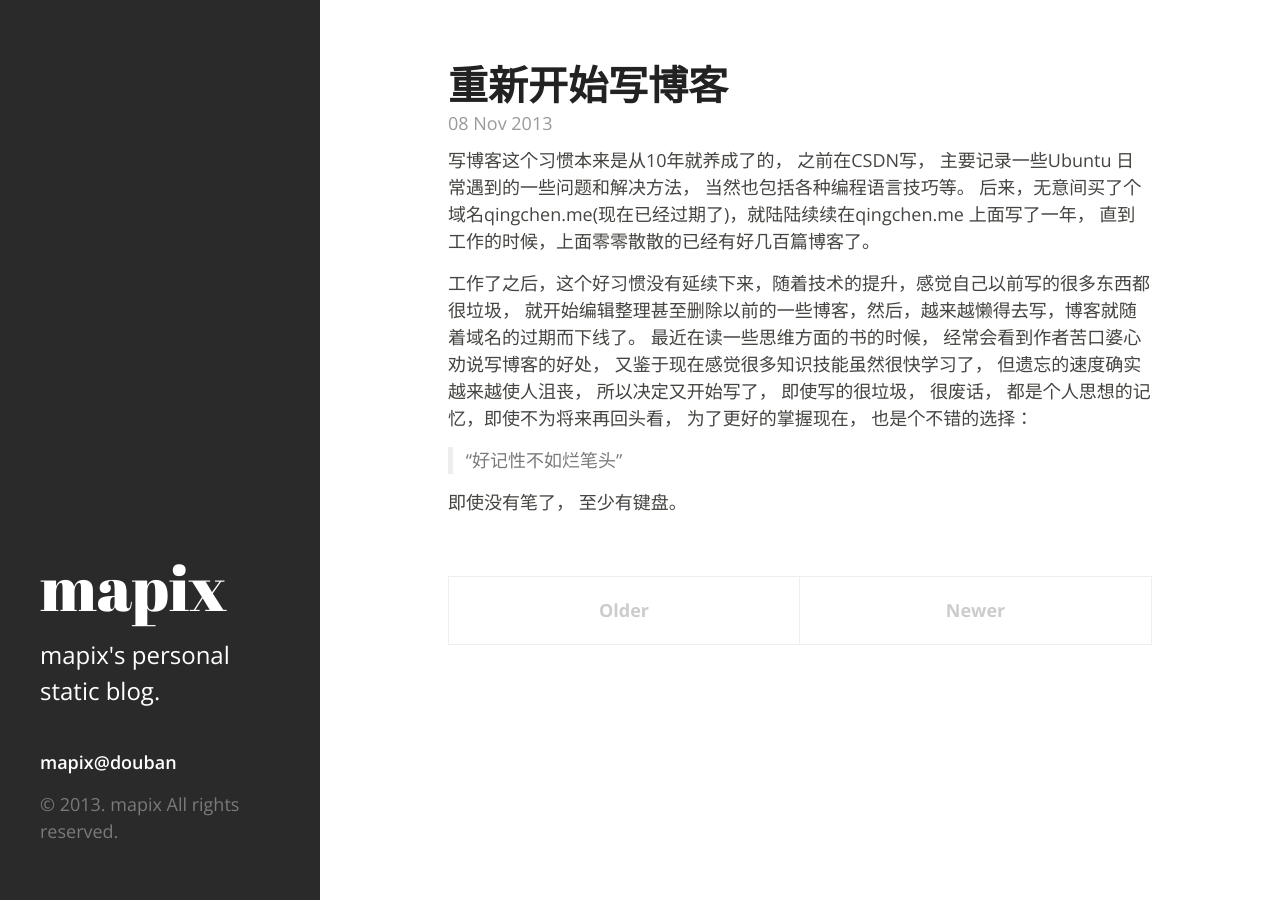
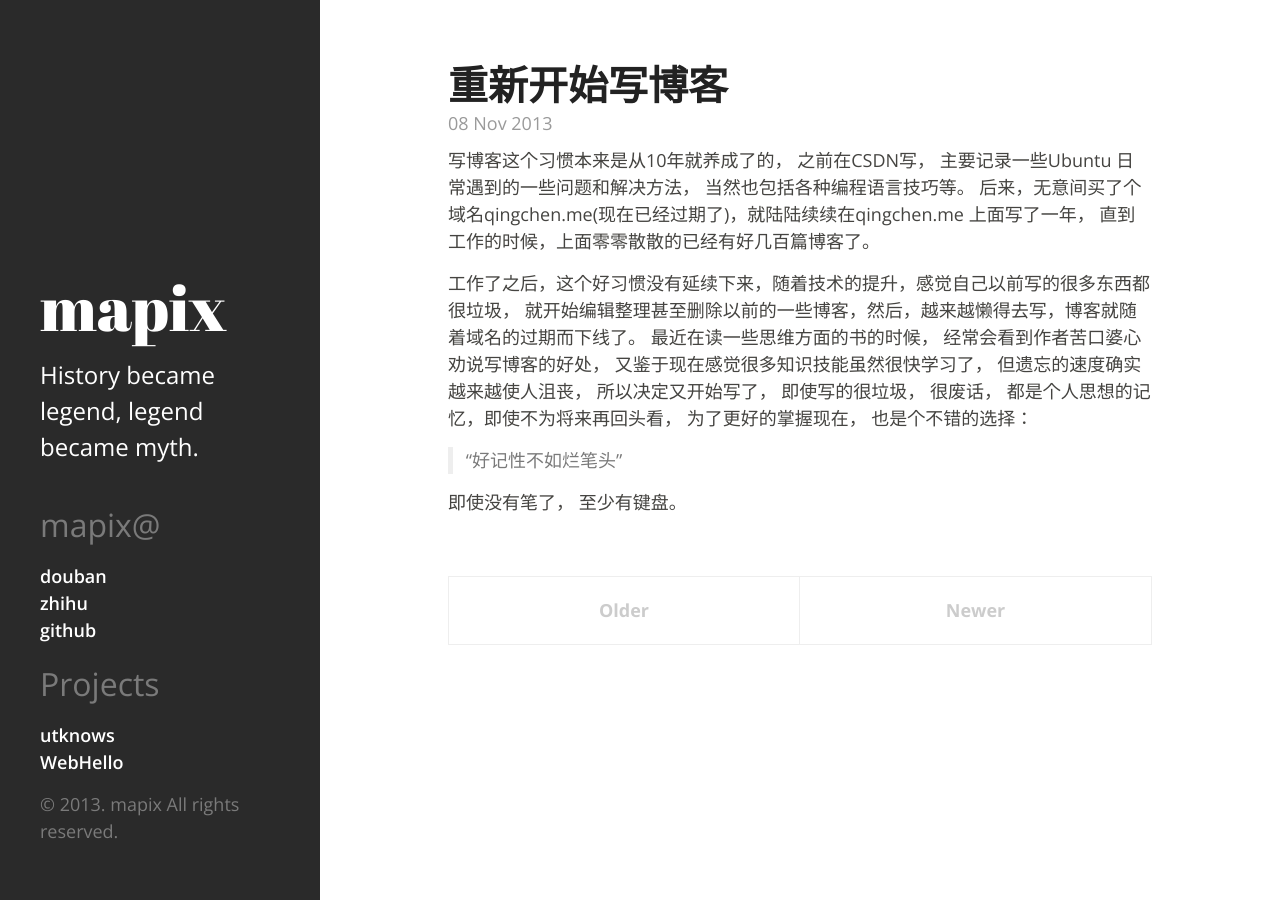
Before and after one commit to mapix/blog, a Jekyll site: the page built from index.html, in a window 1280 px wide. Built offline with Jekyll 4.4.1, drawn with Linux system fonts in a browser that asks for light colours; Markdown is read by kramdown in place of the engine named in the settings; the list of posts is cut into pages by our own code.

Commit message:
add project lins

```diff
--- a/_layouts/default.html
+++ b/_layouts/default.html
@@ -27,12 +27,27 @@
     <header class="masthead">
       <div class="masthead-inner">
         <h1>mapix</h1>
-        <p class="lead">mapix's personal static blog.</p>
-
+        <p class="lead">History became legend, legend became myth.</p>
         <div class="colophon">
+           <h2>mapix@</h2>
           <ul class="colophon-links">
             <li>
-              <a target="_blank" href="http://www.douban.com/people/mapix/">mapix@douban</a>
+              <a target="_blank" href="http://www.douban.com/people/mapix/">douban</a>
+            </li>
+            <li>
+              <a target="_blank" href="http://www.zhihu.com/people/mapix">zhihu</a>
+            </li>
+            <li>
+              <a target="_blank" href="https://github.com/mapix/">github</a>
+            </li>
+          </ul>
+          <h2>Projects</h2>
+          <ul class="colophon-links">
+            <li>
+              <a target="_blank" href="http://mapix.me/utknows/">utknows</a>
+            </li>
+            <li>
+              <a target="_blank" href="http://mapix.me/WebHello/">WebHello</a>
             </li>
           </ul>
           <p>&copy; 2013. {{ site.author.name }} All rights reserved.</p>
```
